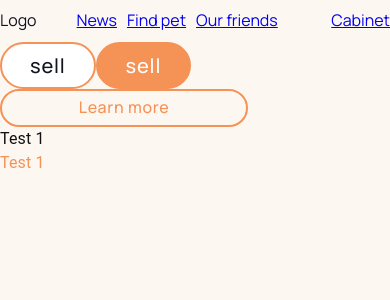
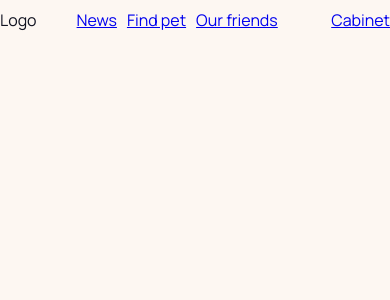
Before and after one commit to andrii-petlovanyi/pets_project_client, a React (Create React App) app: page / in a window 390 px wide. Shown: the top 300 px of the page. Built offline with nearby package versions, Linux system fonts and the light colour scheme.

Commit message:
fixed(swagger): fixed url swagger

```diff
--- a/src/layout/Layout.jsx
+++ b/src/layout/Layout.jsx
@@ -1,10 +1,11 @@
+import { Grid, Input } from '@mui/material'
 import React, { Suspense } from 'react'
 import { Outlet } from 'react-router-dom'
 import Header from '../components/layout/Header'
 
 export const Layout = () => {
     return (
-        <div style={{ maxWidth: '1280px', margin: '0 auto' }}>
+        <div>
             <Header />
             <Suspense fallback={false}>
                 <Outlet />
--- a/src/pages/Notices.jsx
+++ b/src/pages/Notices.jsx
@@ -1,17 +1,9 @@
 import React from 'react';
-import {
-  NoticesCategoriesList,
-  NoticesCategoriesNav,
-  NoticesSearch,
-} from '../components/Notices';
 
 const Notices = () => {
   return (
     <div>
       <h1>Find your favorite pet</h1>
-      <NoticesSearch />
-      <NoticesCategoriesNav />
-      <NoticesCategoriesList />
     </div>
   );
 };
--- a/src/pages/UserDashboard.jsx
+++ b/src/pages/UserDashboard.jsx
@@ -1,16 +1,8 @@
-import { Box, Button, Typography } from '@mui/material';
 import React from 'react'
 
 const UserDashboard = () => {
     return (
         <div>
-            <Button variant='outlineBG'>sell</Button>
-            <Button variant='outlineBGActive'>sell</Button>
-            <Button variant='outline'>Learn more</Button>
-            <Box bgcolor={'custom.'}>
-                <Typography color={'primary'}>Test 1</Typography>
-                <Typography color={'secondary'}>Test 1</Typography>
-            </Box>
 
         </div>
     )
--- a/src/theme/theme.js
+++ b/src/theme/theme.js
@@ -12,6 +12,16 @@ const theme = createTheme({
     },
     custom: {
       subTitle: '#F59256',
+    },
+  },
+
+  breakpoints: {
+    values: {
+      xs: 320,
+      sm: 480,
+      md: 768,
+      lg: 960,
+      xl: 1280,
     },
   },
 
```
Also changed, not shown: package.json (+4 -3 lines), 1 other file (tests, documents, lock files or other folders).
